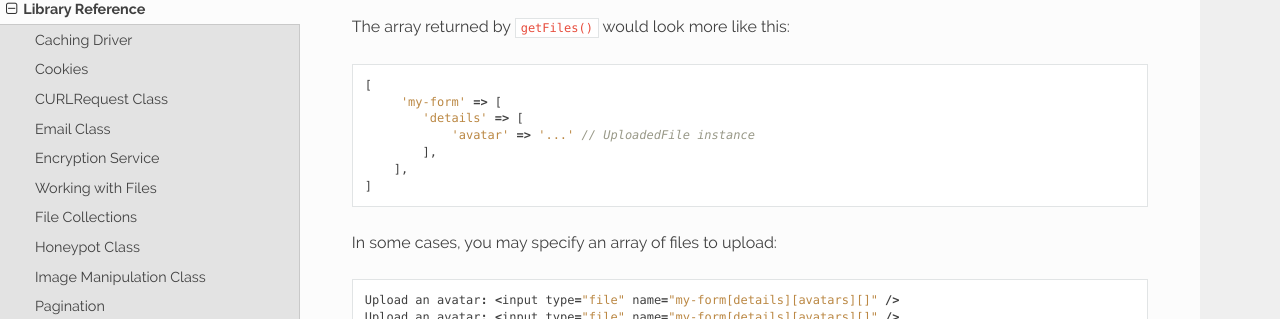
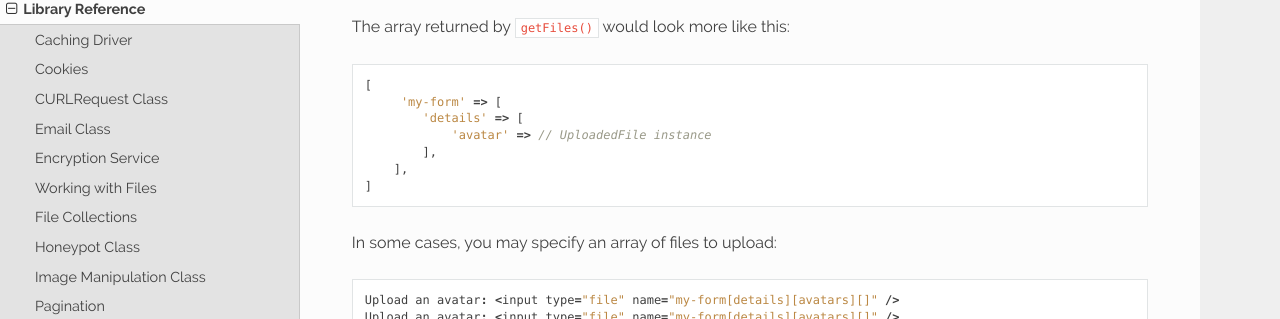
Before and after one commit to NEKOGET/ci4_user_guide_src, a Sphinx documentation site: the page built from source/libraries/uploaded_files.rst, in a window 1280 px wide and 900 px high, scrolled down 3886 px. Shown: the part 132-451 px from the top of the window. Built offline with Sphinx 7.4.7 and the Read the Docs theme 2.0.0, drawn with Linux system fonts in a browser that asks for light colours.

```diff
--- a/source/libraries/uploaded_files.rst
+++ b/source/libraries/uploaded_files.rst
@@ -139,7 +139,7 @@ The array returned by ``getFiles()`` would look more like this::
     [
          'my-form' => [
             'details' => [
-                'avatar' => '...' // UploadedFile instance
+                'avatar' => // UploadedFile instance
             ],
         ],
     ]
```
